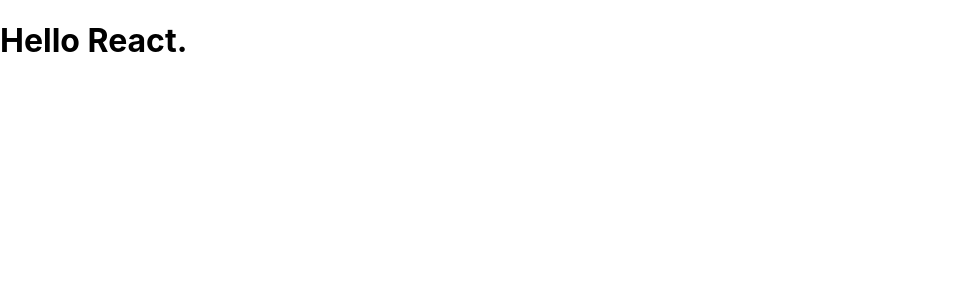
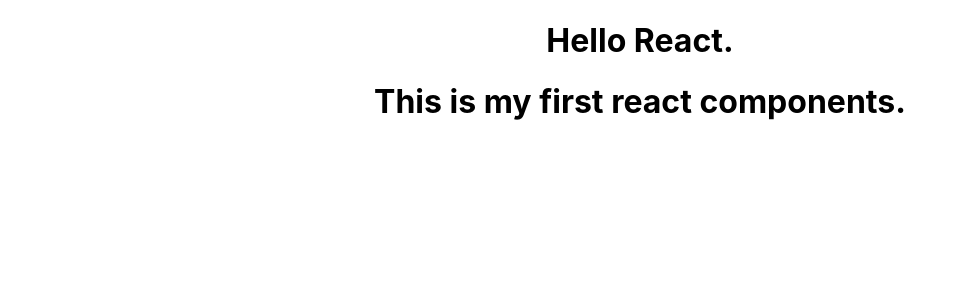
Before and after one commit to NimeshPiyumantha/React_Application, a React (Create React App) app: page / in a window 1280 px wide. Shown: the top 300 px of the page, without its empty margins (0-965 px from the left). Built offline with nearby package versions, Linux system fonts and the light colour scheme.

Commit message:
Add components Floder

```diff
--- a/src/App.js
+++ b/src/App.js
@@ -1,11 +1,15 @@
 import logo from './logo.svg';
 import './App.css';
+import PartOne from './components/PartOne';
 
 function App() {
-    return(
-        <div>
-            <h1>Hello React.</h1>
-        </div>
+    return ( <
+        div className = "App" >
+        <
+        h1 > Hello React. < /h1> <
+        PartOne / >
+        <
+        /div>
     )
 }
 
--- a/src/components/PartOne.js
+++ b/src/components/PartOne.js
@@ -1 +1,9 @@
-rfc
+import React from "react";
+
+export default function PartOne(){
+    return(
+        <div>
+            <h1>This is my first react components.</h1>
+        </div>
+    )
+}
```
